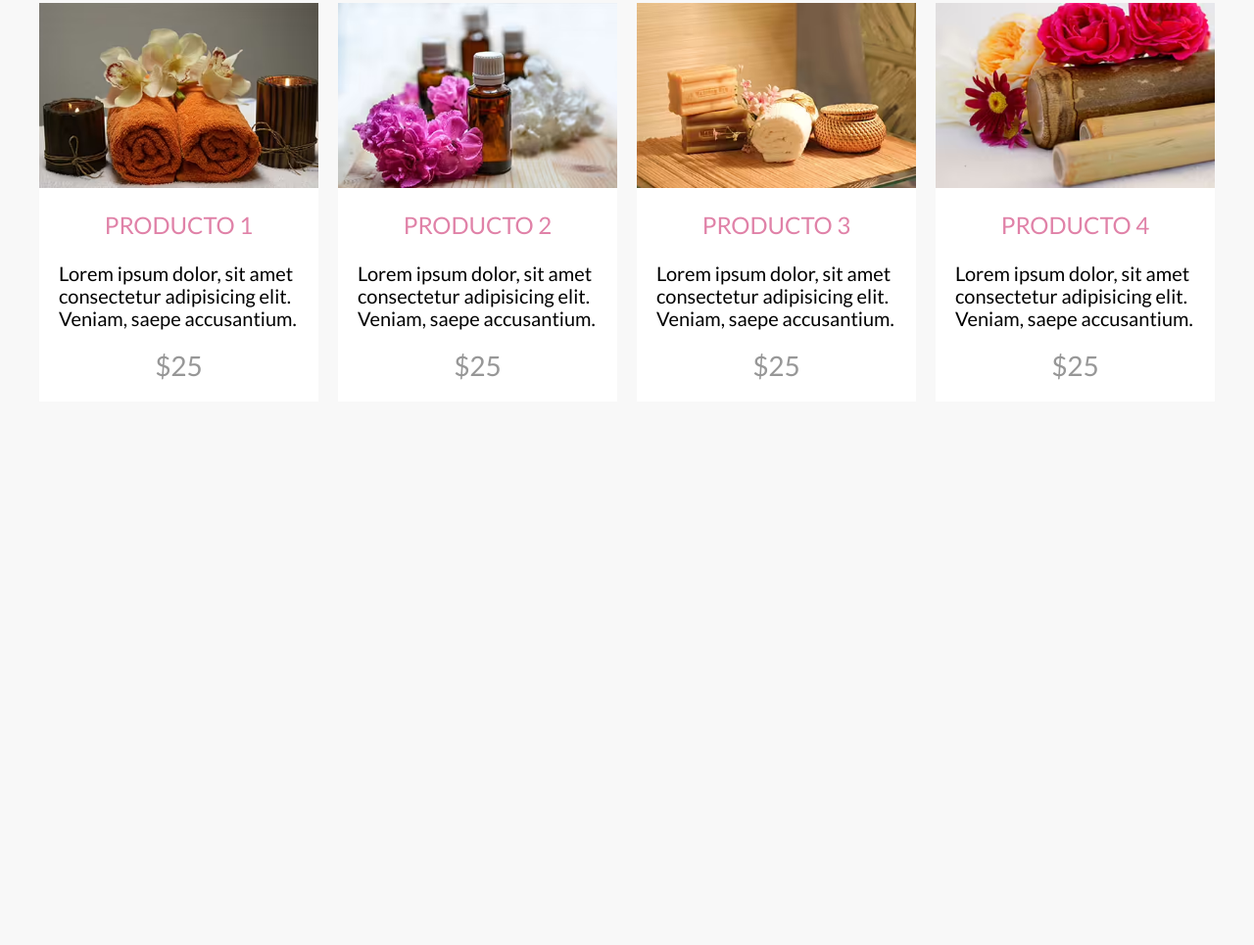
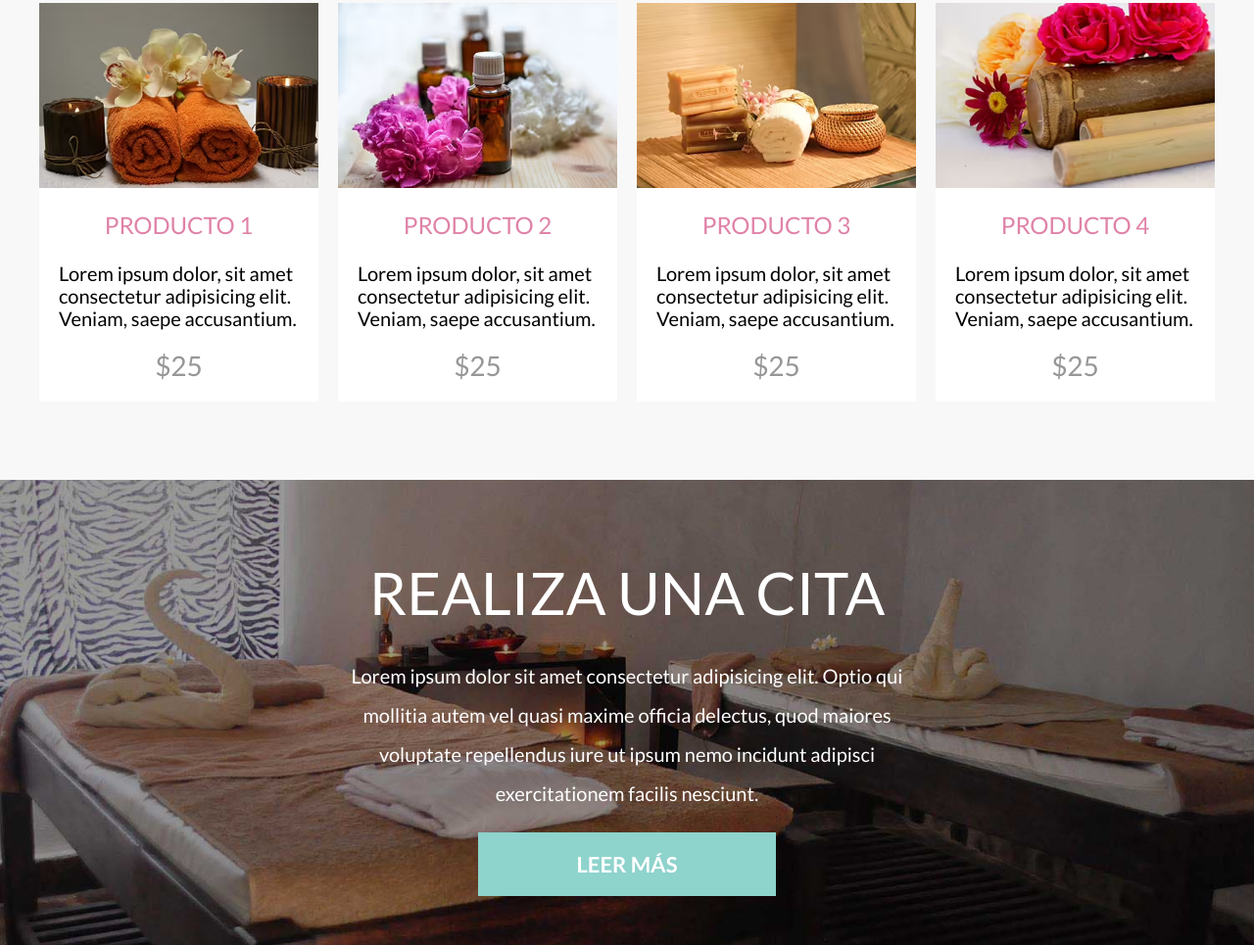
Before and after one commit to joelcascar/proyecto-carolinaSpa, a website: page index.html in a window 1280 px wide. Shown: the part 2981-3946 px from the top of the page at 98% size. Before the commit the page ends 3471 px from the top, so only its background shows below. Drawn offline with Linux system fonts and the light colour scheme; a web font is replaced by a local one.

Commit message:
cita finalizado

```diff
--- a/index.html
+++ b/index.html
@@ -230,6 +230,15 @@
         </div>
     </main>
 
+    <!-- Sección cita -->
+
+    <section class="cita">
+        <h2 class="cita__heading">Realiza una cita</h2>
+        <p class="cita__texto">Lorem ipsum dolor sit amet consectetur adipisicing elit. Optio qui mollitia autem vel quasi maxime officia delectus, quod maiores voluptate repellendus iure ut ipsum nemo incidunt adipisci exercitationem facilis nesciunt.</p>
+
+        <a href="#" class="cita__enlace">Leer más</a>
+    </section>
+
     <script src="build/js/app.js"></script>
 
 </body>
--- /dev/null
+++ b/src/scss/ui/contenido/_cita.scss
@@ -0,0 +1,28 @@
+@use "base/variables" as v;
+@use "base/mixins" as m;
+
+.cita{
+    background-image: url(../img/bg_citas.jpg);
+    background-position: center center;
+    background-size: cover;
+    background-attachment: fixed;
+    padding: 5rem 0;
+    text-align: center;
+    &__heading{
+        @include m.heading;
+        color: v.$blanco;
+        font-size: 6rem;
+    }
+
+    &__texto{
+        max-width: 60rem;
+        margin: 0 auto;
+        color: v.$blanco;
+        line-height: 2;
+    }
+
+    &__enlace{
+        @include m.boton(v.$primario, v.$blanco);
+        padding: 2rem 10rem;
+    }
+}
--- a/src/scss/ui/contenido/_index.scss
+++ b/src/scss/ui/contenido/_index.scss
@@ -2,3 +2,4 @@
 @forward "cards";
 @forward "horarios";
 @forward "productos";
+@forward "cita";
```
Also changed, not shown: build/css/app.css, 1 other file.
